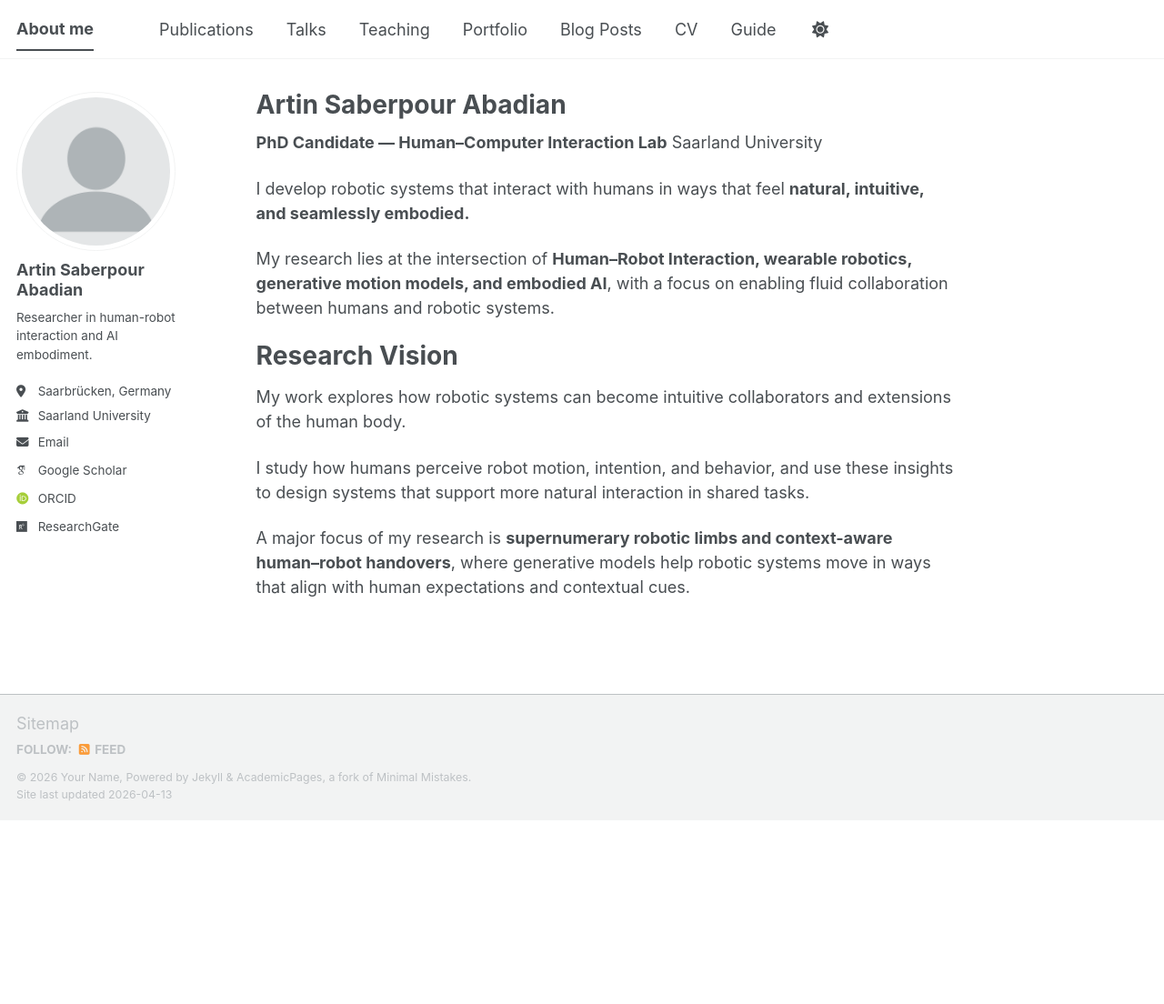
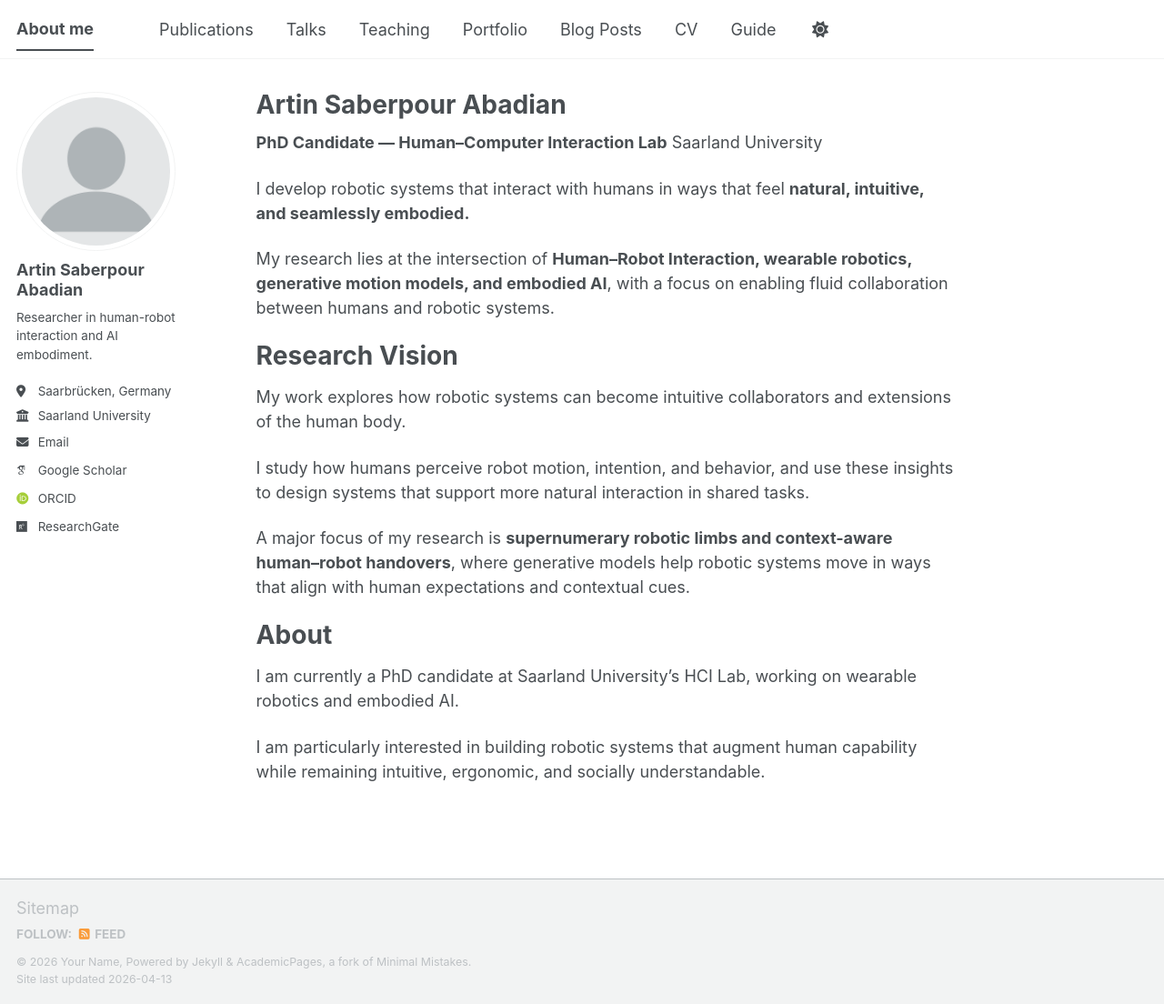
Before and after one commit to artin-saberpour/artin-saberpour.github.io, a Jekyll site: the page built from _pages/about.md, in a window 1280 px wide and 1104 px high. Shown: the whole window at 91% size. Built offline with Jekyll 4.4.1, drawn with Linux system fonts in a browser that asks for light colours; some web fonts are replaced; a script bundle is joined from its source files by our own code; library files that are not in the unit come from our copies.

Commit message:
Add personal introduction to about page
Added a new section about my current position and research interests.

```diff
--- a/_pages/about.md
+++ b/_pages/about.md
@@ -22,3 +22,11 @@ My work explores how robotic systems can become intuitive collaborators and exte
 I study how humans perceive robot motion, intention, and behavior, and use these insights to design systems that support more natural interaction in shared tasks.
 
 A major focus of my research is **supernumerary robotic limbs and context-aware human–robot handovers**, where generative models help robotic systems move in ways that align with human expectations and contextual cues.
+
+
+About
+======
+
+I am currently a PhD candidate at Saarland University’s HCI Lab, working on wearable robotics and embodied AI.
+
+I am particularly interested in building robotic systems that augment human capability while remaining intuitive, ergonomic, and socially understandable.
```
